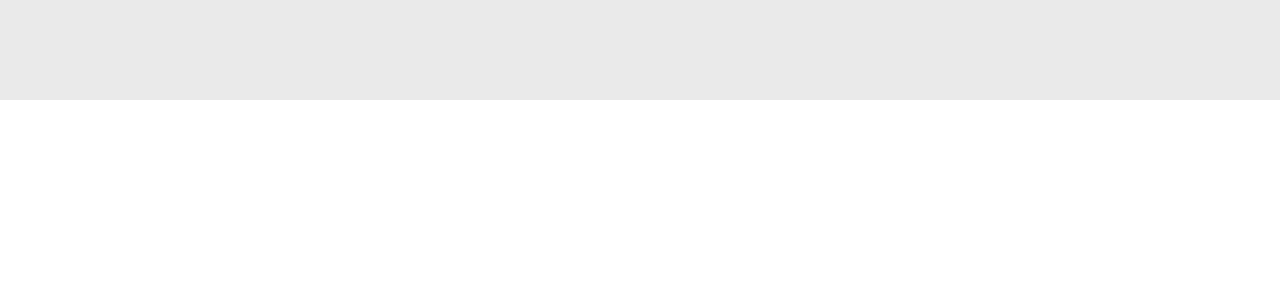
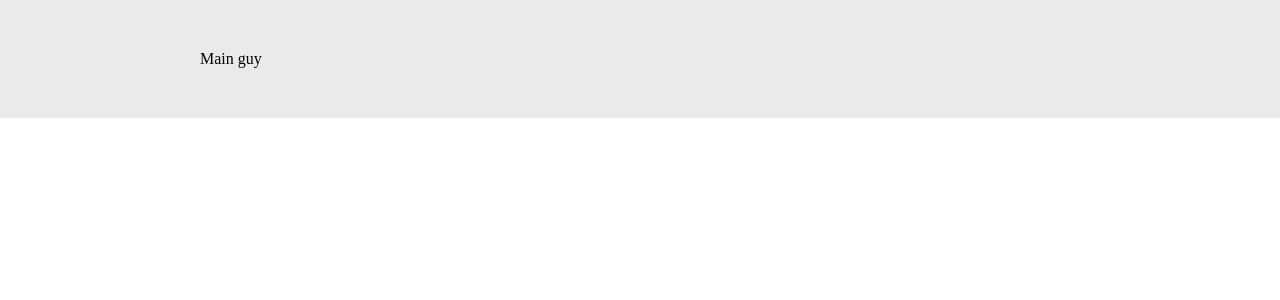
Before and after one commit to otinomz/Step-Forms, a React (Create React App) app: page / in a window 1280 px wide. Shown: the top 300 px of the page. Built offline with nearby package versions, Linux system fonts and the light colour scheme.

Commit message:
feat: main rendered on home page

```diff
--- a/src/App.js
+++ b/src/App.js
@@ -1,9 +1,12 @@
 import "./styles.css";
+import Main from "./components/Main";
 
 export default function App() {
   return (
     <div className="App">
-      <div className="Content"></div>
+      <div className="Content">
+        <Main />
+      </div>
     </div>
   );
 }
```
Also changed, not shown: src/components/Main.js (renamed from src/conponents/Main.js).
